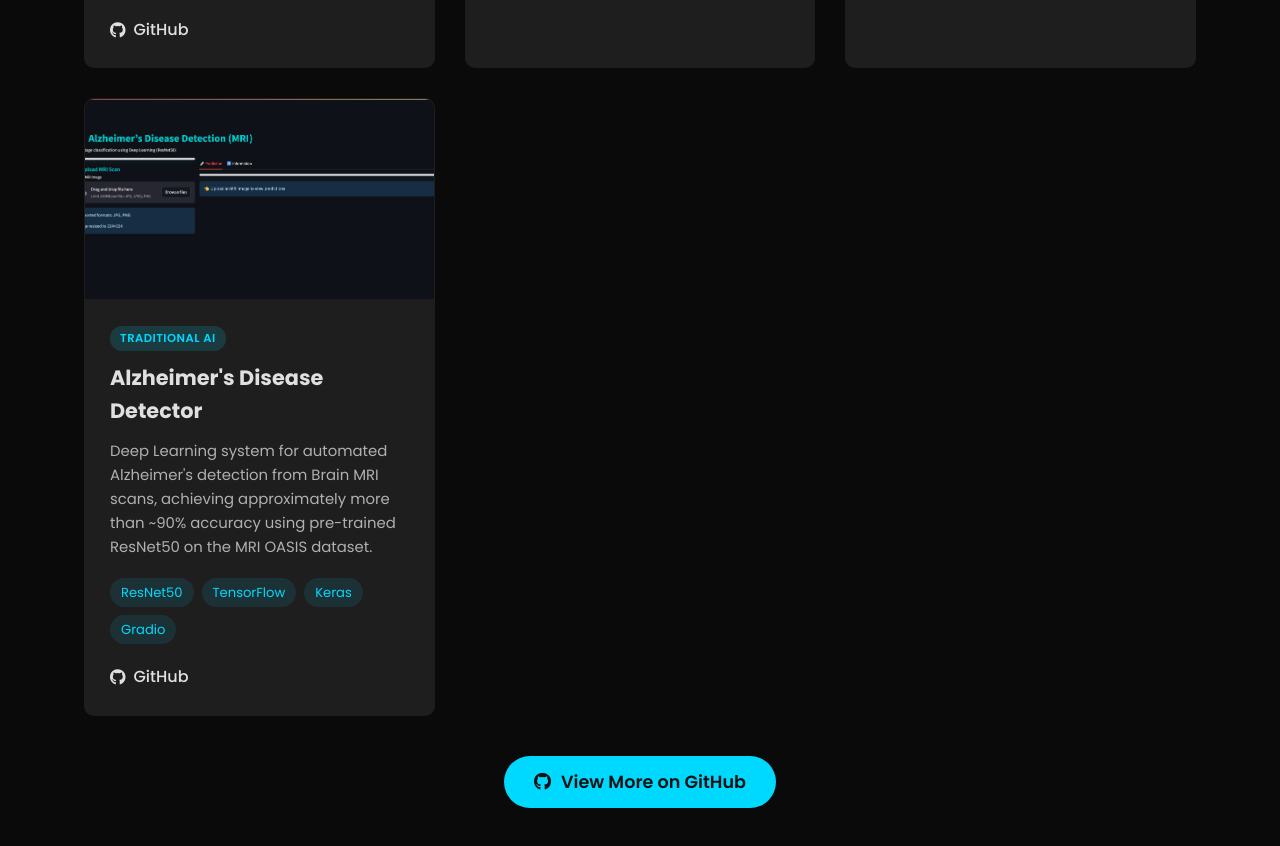
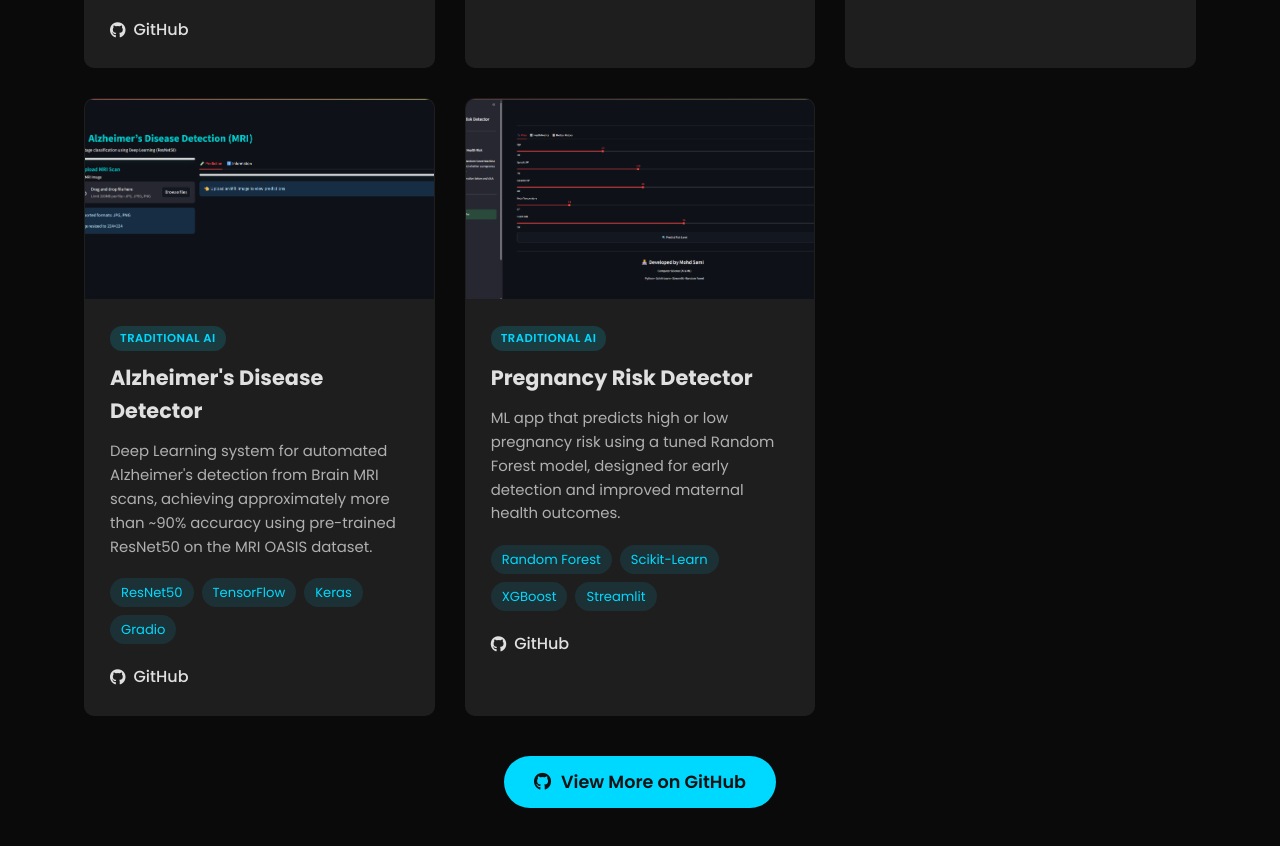
Before and after one commit to Sami21234/Samiis_portfolio, a plain HTML site: page index.html in a window 1280 px wide. Shown: the part 4409-5255 px from the top of the page. Drawn offline with Linux system fonts and the light colour scheme.

Commit message:
Added some projects

```diff
--- a/index.html
+++ b/index.html
@@ -576,9 +576,9 @@
                     </div>
                 </div> -->
 
-                <!-- <div class="project-card" data-category="traditional">
+                 <div class="project-card" data-category="traditional">
                     <div class="project-image">
-                        <img src="https://i.imghippo.com/files/Brxt6161CXE.png" alt="Pregnancy Risk Detector">
+                        <img src="image/preg_ss_1.png" alt="Pregnancy Risk Detector">
                     </div>
                     <div class="project-content">
                         <span class="project-badge badge-traditional">Traditional AI</span>
@@ -591,7 +591,7 @@
                             <span class="tech-tag">Streamlit</span>
                         </div>
                         <div class="project-links">
-                            <a href="https://github.com/pregnancy-risk-detector" class="project-link" target="_blank"><i class="fab fa-github"></i> GitHub</a>
+                            <a href="https://github.com/Sami21234/pregnancy-risk-detection" class="project-link" target="_blank"><i class="fab fa-github"></i> GitHub</a>
                         </div>
                     </div>
                 </div>
```
Also changed, not shown: image/preg_ss_1.png (added), 1 other file.
